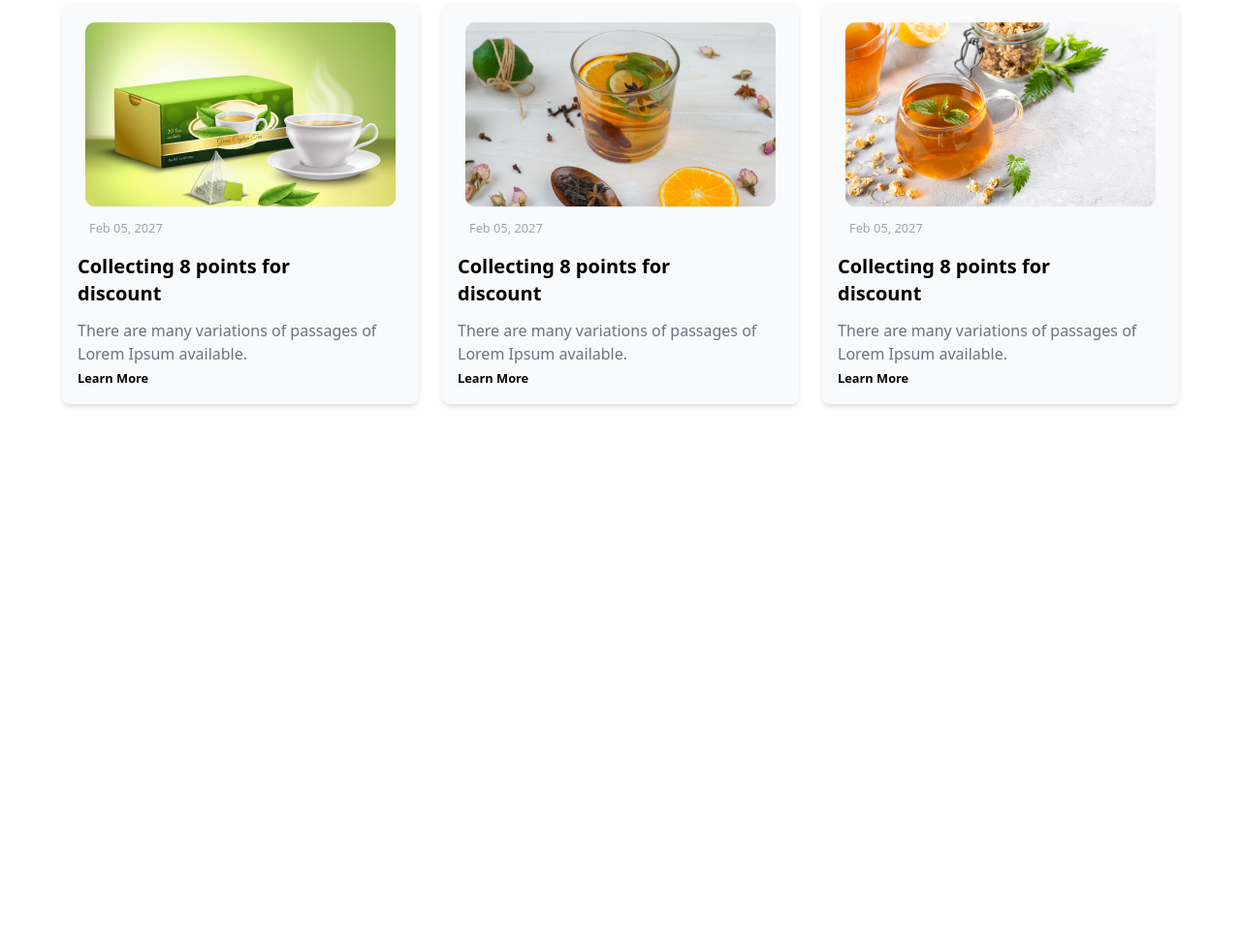
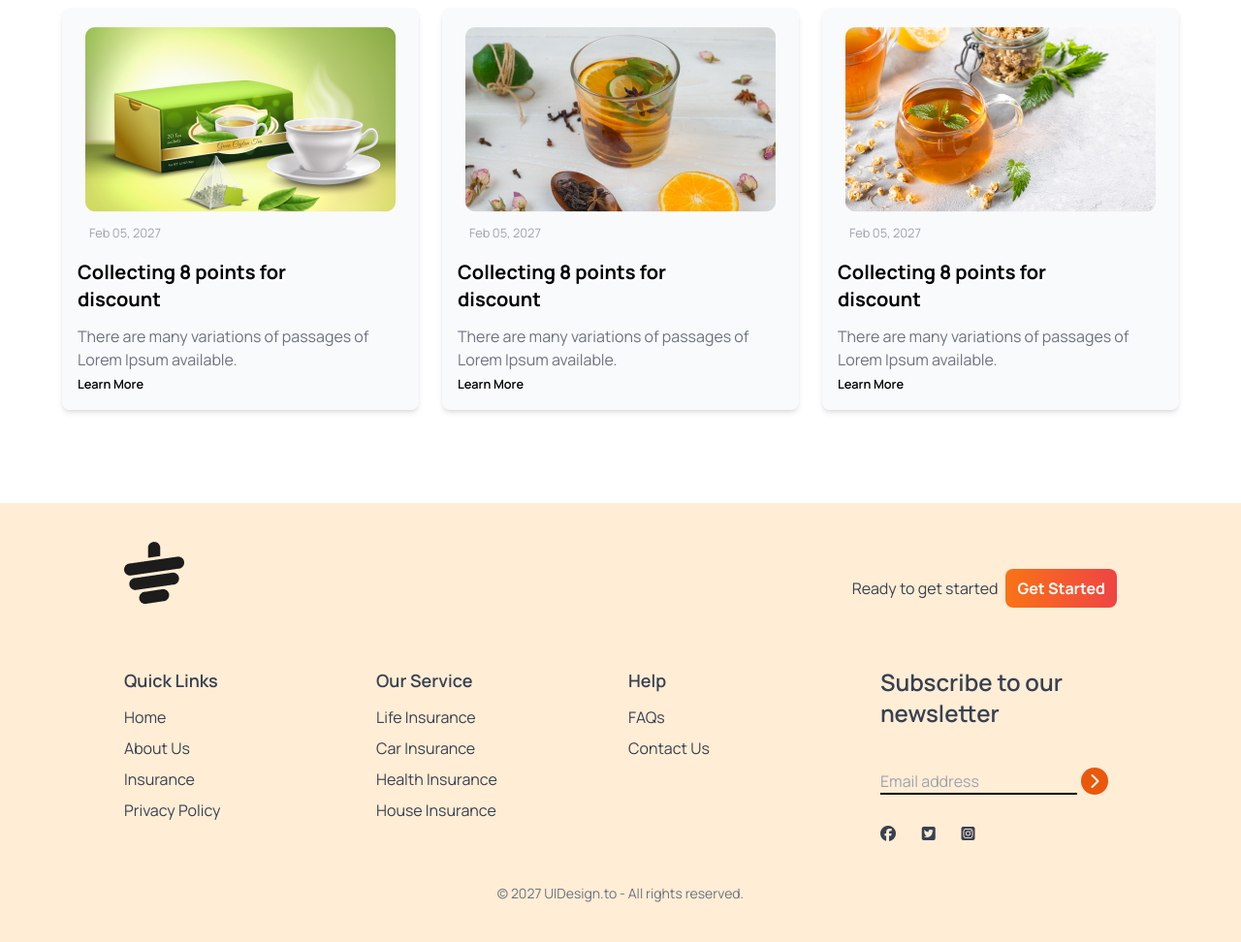
Before and after one commit to shantoislam242/tea-house-tailwind, a plain HTML site: page index.html in a window 1280 px wide. Shown: the part 2790-3762 px from the top of the page at 97% size. Before the commit the page ends 3303 px from the top, so only its background shows below. Drawn offline with nearby package versions, Linux system fonts and the light colour scheme.

Commit message:
added footer section and completed project

```diff
--- a/index.html
+++ b/index.html
@@ -13,9 +13,12 @@
             extend: {
               colors: {
                 clifford: '#da373d',
-              }
-            }
-          }
+              },
+              fontFamily:{
+                manrope:["Manrope","sans-serif"]
+              },
+            },
+          },
         }
       </script>
     <!-- google font -->
@@ -26,7 +29,7 @@
     <script src="https://kit.fontawesome.com/f65d2638dc.js" crossorigin="anonymous"></script>
 </head>
 
-<body>
+<body class="font-manrope">
 
     <main class="max-w-screen-xl mx-auto px-16 lg:px28px ">
         <header class="md:flex lg:flex pt-10 mb-20">
@@ -240,6 +243,72 @@
 
 
     </main>
+    <!-- footer section -->
+     <footer class="bg-orange-100  text-gray-700 py-10 px-4 md:px-16">
+        <div class="max-w-screen-xl mx-auto px-16 ">
+            <div class="mb-8 flex  justify-between">
+                <img class="mb-8" src="images/cup.png" alt="">
+                <div class=" flex items-center gap-2">
+                    <h4>Ready to get started</h4>
+                    <button class="bg-gradient-to-r from-orange-500 to-red-500 px-3 py-2 rounded-lg text-white font-bold">Get Started</button>
+                </div>
+            </div>
+            <!-- links -->
+             <div class="grid grid-cols-1 md:grid-cols-2 lg:grid-cols-4 gap-4">
+                <!-- first col -->
+                 <div>
+                    <h3 class="font-semibold text-lg mb-3">Quick Links</h3>
+                    <ul class="space-y-2">
+                        <li><a class="hover:text-orange-600" href="#">Home</a></li>
+                        <li><a class="hover:text-orange-600" href="#">About Us</a></li>
+                        <li><a class="hover:text-orange-600" href="#">Insurance</a></li>
+                        <li><a class="hover:text-orange-600" href="#">Privacy Policy</a></li>
+                    </ul>
+                 </div>
+                 <!-- second col -->
+                 <div>
+                    <h3 class="font-semibold text-lg mb-3">Our Service</h3>
+                    <ul class="space-y-2">
+                        <li><a class="hover:text-orange-600" href="#">Life Insurance</a></li>
+                        <li><a class="hover:text-orange-600" href="#">Car Insurance</a></li>
+                        <li><a class="hover:text-orange-600" href="#">Health Insurance</a></li>
+                        <li><a class="hover:text-orange-600" href="#">House Insurance</a></li>
+                    </ul>
+                 </div>
+                 <!-- third col -->
+                 <div>
+                    <h3 class="font-semibold text-lg mb-3">Help</h3>
+                    <ul class="space-y-2">
+                        <li><a class="hover:text-orange-600" href="#">FAQs</a></li>
+                        <li><a class="hover:text-orange-600" href="#">Contact Us</a></li>
+                    </ul>
+                 </div>
+                 <!-- fouth col -->
+                  <div >
+                    <h3 class="text-2xl font-semibold  mb-10">Subscribe to our newsletter</h3>
+                    <div class="flex flex-col space-y-2">
+                        <div>
+                            <input placeholder="Email address" class="bg-transparent border-b-2 border-black w-4/6 md:w-5/6" type="text">
+                            <i class="fa-solid fa-chevron-right w-7 h-7 bg-orange-600 inline-flex rounded-full text-white justify-center items-center"></i>
+
+                            <div class="flex justify-between w-2/5 mb-2 mt-8">
+                                <i class="fa-brands fa-facebook"></i>
+                                <i class="fa-brands fa-square-twitter"></i>
+                                <i class="fa-brands fa-square-instagram"></i>
+                            </div>
+                        </div>
+
+                    </div>
+                  </div>
+
+
+             </div>
+             <div class="text-center pt-5 mt-4">
+                <p class="text-sm text-gray-500">© 2027 UIDesign.to - All rights reserved.</p>
+
+             </div>
+        </div>
+     </footer>
 
 </body>
 
```
